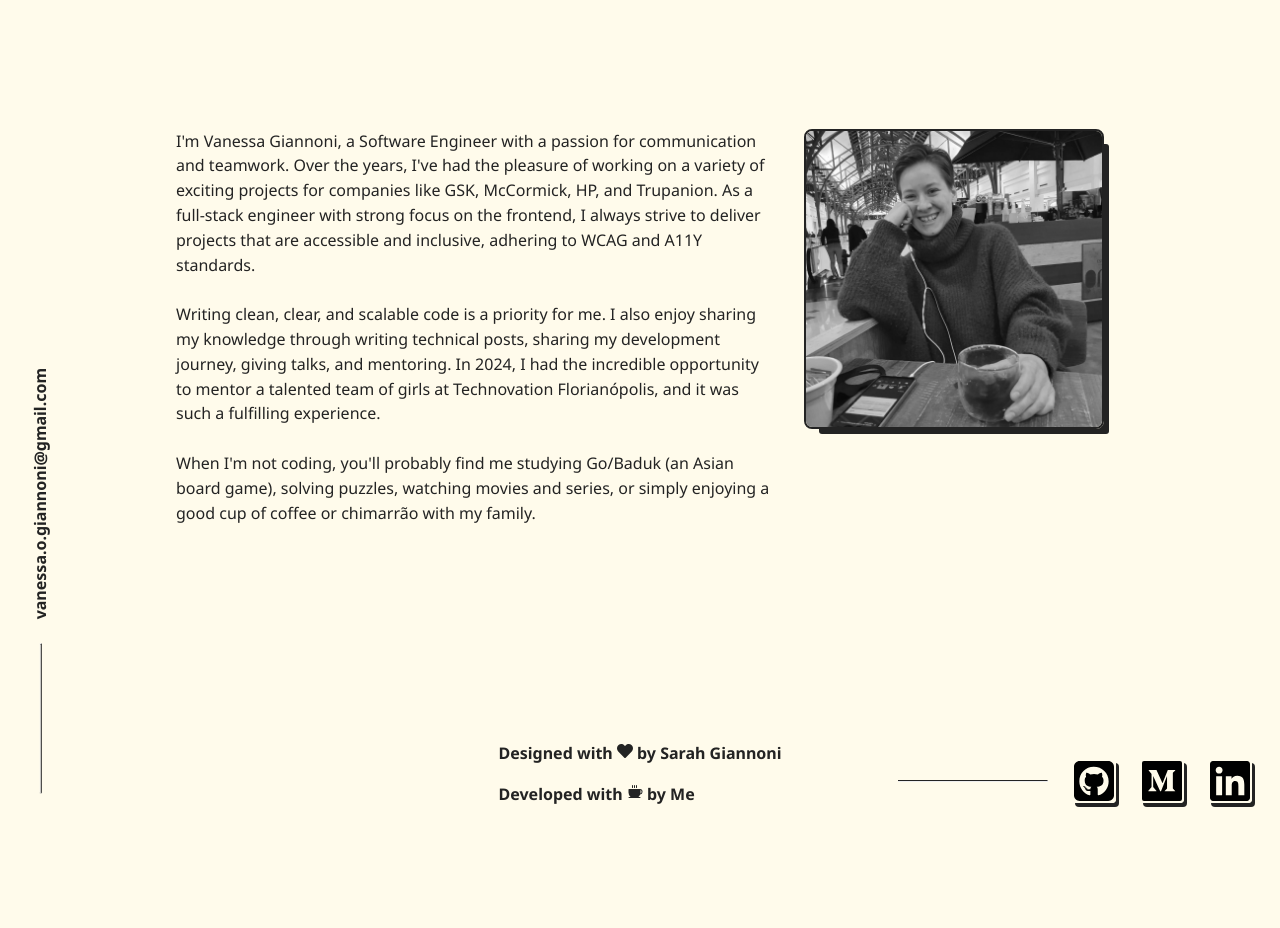
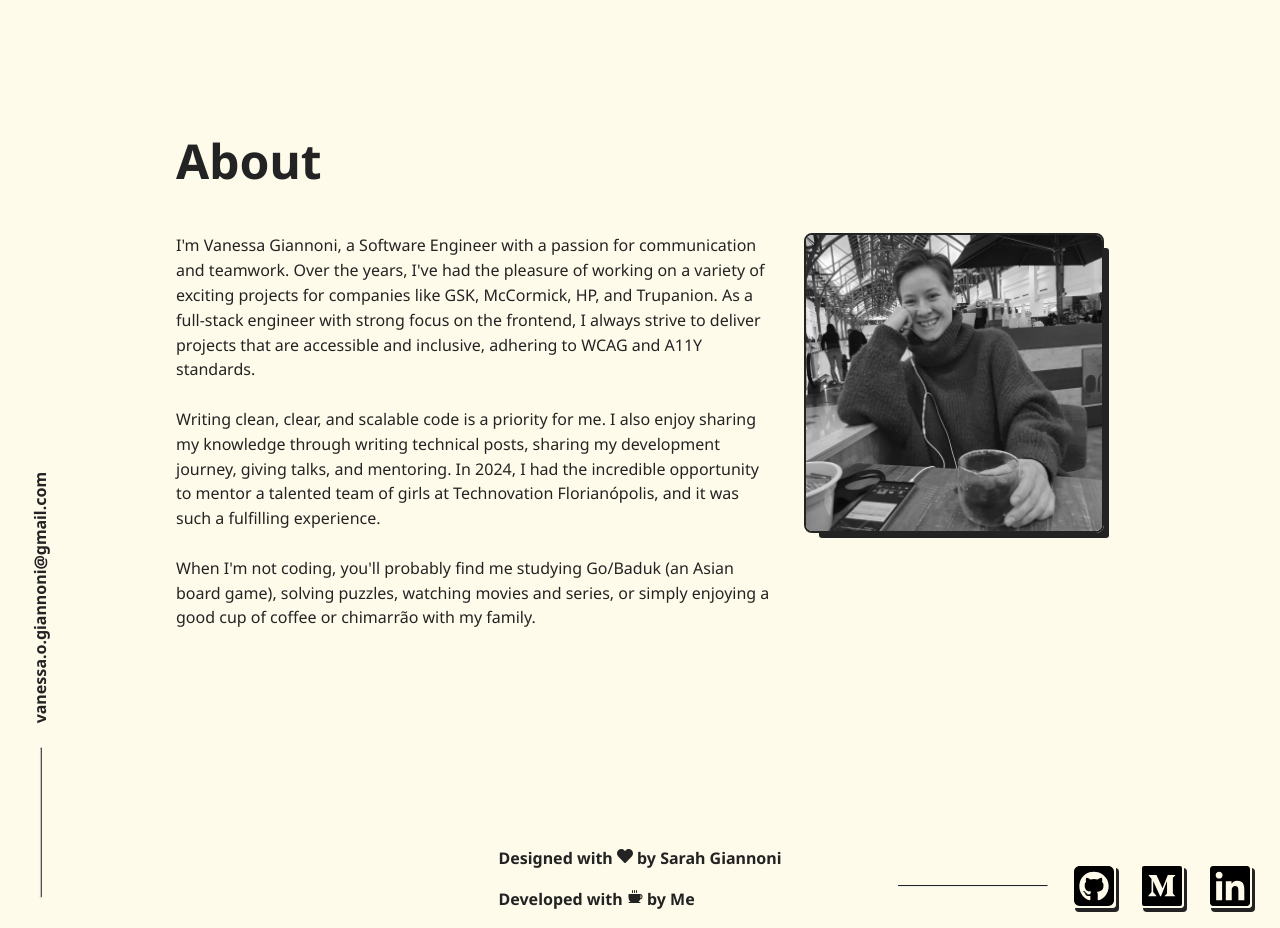
Before and after one commit to VanessaGiannoni/portfolio, a Next.js app: page / in a window 1280 px wide. Shown: the part 900-1828 px from the top of the page. Before the commit the page ends 1723 px from the top, so only its background shows below. Built offline with nearby package versions, Linux system fonts and the light colour scheme.

Commit message:
refactor: import section component

```diff
--- a/src/components/About/About.tsx
+++ b/src/components/About/About.tsx
@@ -2,11 +2,13 @@
 
 import { Container, Group, Image, Text } from '@mantine/core';
 import classes from './about.module.css';
+import SectionTitle from '../SectionTitle/SectionTitle';
 
 export default function About() {
   return (
     <section id="about" className={classes.sectionContainer}>
       <Container>
+        <SectionTitle title="About" />
         <Group justify="space-between" align="flex-start" gap="lg">
           <div className={classes.textContainer}>
             <Text>
```
